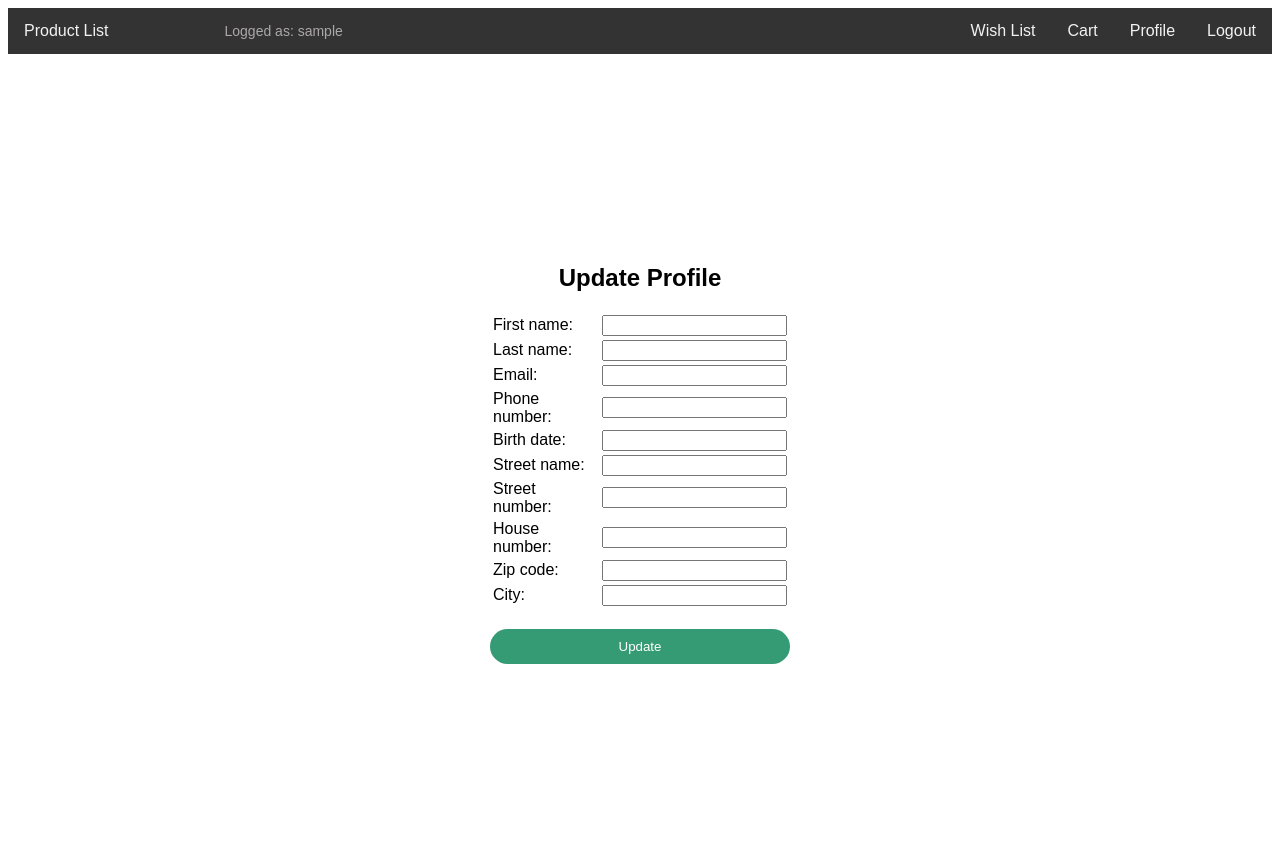
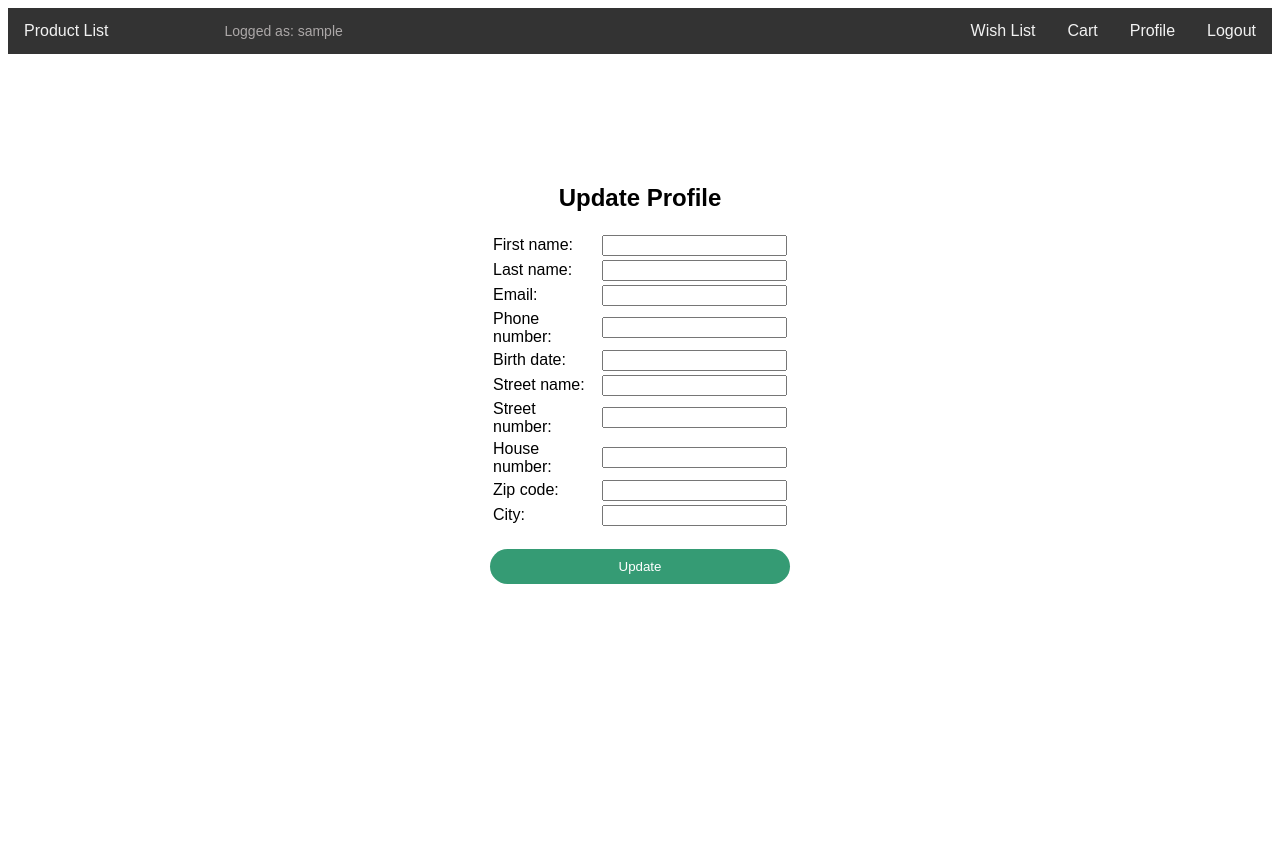
Before and after one commit to nizwant/ecommerce_shop_python, a Django app: page /accounts/profile/update in a window 1280 px wide. Run offline with Django 4.2, Linux system fonts and the light colour scheme; the visitor is signed in with stand-in values (Sample User, id 1).

Commit message:
Add translateY and overflow styles to profile update page

```diff
--- a/static/registration/profile_update.css
+++ b/static/registration/profile_update.css
@@ -3,6 +3,7 @@
     justify-content: center;
     align-items: center;
     height: 100vh;
+    transform: translateY(-10%);
 }
 
 .profile-update-form {
@@ -30,3 +31,7 @@
 .profile-update-form input[type="submit"]:hover {
     background-color: #02461d;
 }
+
+body {
+    overflow: hidden;
+}
```
